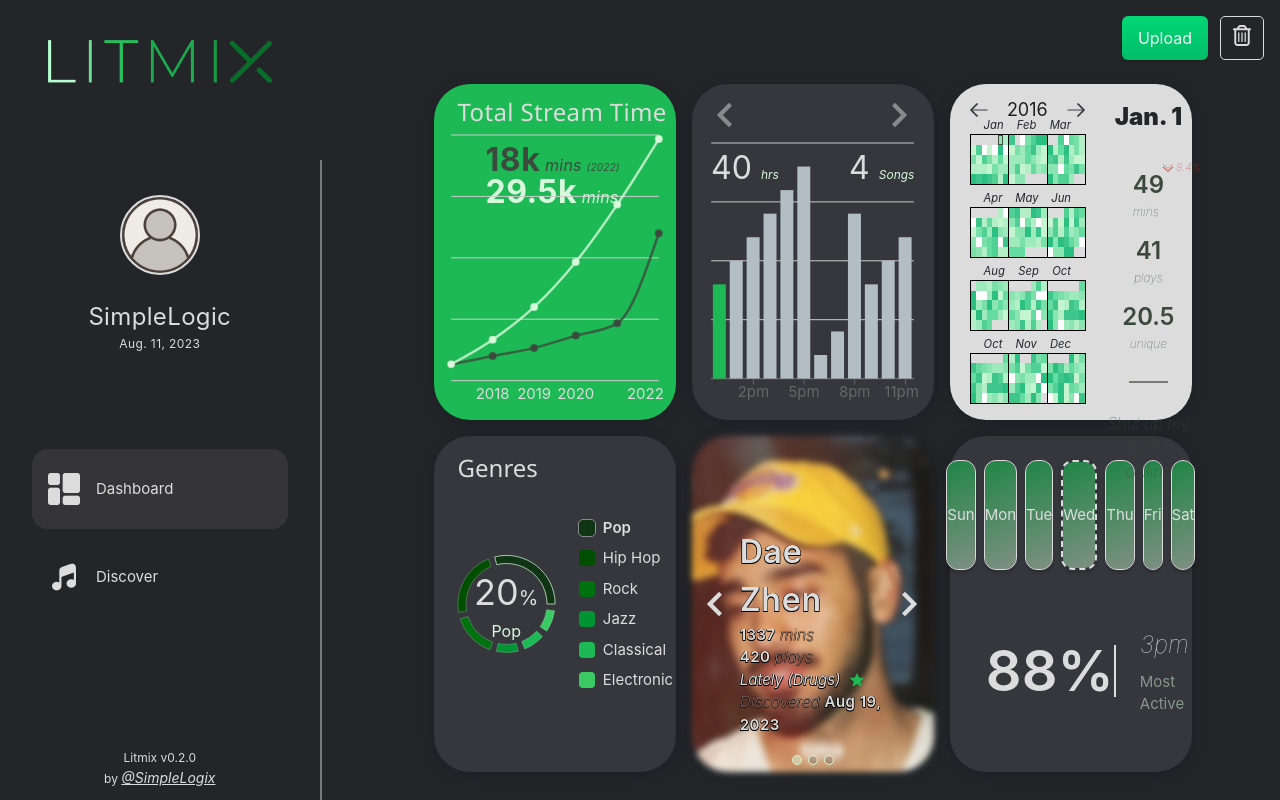
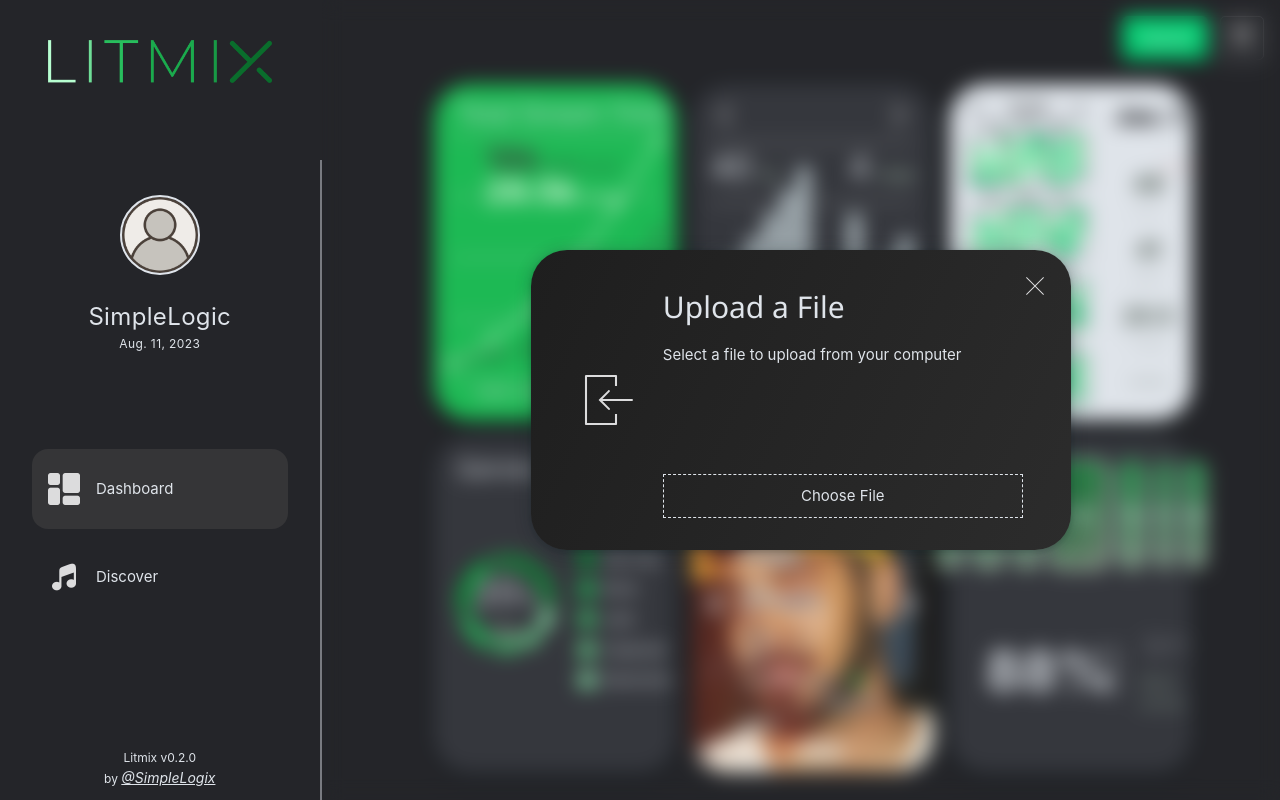
Before and after one commit to SimpleLogix/litmix, a React (Create React App) app: page / in a window 1280 px wide. Both pictures are taken after a click on the button "Upload". Built offline with nearby package versions, Linux system fonts and the light colour scheme.

Commit message:
stared working on upload

```diff
--- a/src/App.tsx
+++ b/src/App.tsx
@@ -107,6 +107,8 @@ function App() {
       <div className="main-frame center">
         {page === "Dashboard" ? <Dashboard data={data} /> : <Discover />}
       </div>
+
+
     </div>
   );
 }
--- a/src/components/Header.tsx
+++ b/src/components/Header.tsx
@@ -3,14 +3,20 @@ import React from "react";
 type Props = {
   title: string;
   action: string;
+  uploadOpenCallback?: () => void;
 };
 
-const Header = ({ title, action }: Props) => {
+const Header = ({ title, action, uploadOpenCallback }: Props) => {
   return (
     <div className="dashboard-header center">
       <div className="dashboard-title">{title}</div>
       <div className="dashboard-buttons">
-        <button className="dashboard-header-action-button">{action}</button>
+        <button
+          className="dashboard-header-action-button"
+          onClick={uploadOpenCallback}
+        >
+          {action}
+        </button>
         <button className="dashboard-header-delete-button">
           <img src={`${process.env.PUBLIC_URL}/assets/trash.svg`} alt="del" />
         </button>
--- /dev/null
+++ b/src/components/UploadBox.tsx
@@ -0,0 +1,65 @@
+import React, { useState } from "react";
+
+type Props = {
+  closeUploadCallback: () => void;
+};
+
+const PreUpload = ({ uploadCallback }: { uploadCallback: () => void }) => (
+  <div className="upload-button center" onClick={uploadCallback}>
+    Choose File
+  </div>
+);
+
+const UploadSelection = ({}) => (
+  <div className="upload-selection-root center">
+    <div className="file-name">
+      <img src={`${process.env.PUBLIC_URL}/assets/import.svg`} alt="" />
+      Data.JSON
+      <img src={`${process.env.PUBLIC_URL}/assets/close.svg`} alt="" />
+      <div>Upload</div>
+    </div>
+  </div>
+);
+
+const UploadBox = ({ closeUploadCallback }: Props) => {
+  const [uploadState, setUploadState] = useState<
+    "preupload" | "uploading" | "success" | "failure"
+  >("preupload");
+
+  return (
+    <div
+      className="upload-box card center"
+      onClick={(event) => event.stopPropagation()}
+    >
+      <div className="left center">
+        <img src={`${process.env.PUBLIC_URL}/assets/import.svg`} alt="" />
+      </div>
+
+      <div className="upload-box-content column">
+        <div>
+          <h2>Upload a File</h2>
+          <p>Select a file to upload from your computer</p>
+        </div>
+        {uploadState === "preupload" ? (
+          <PreUpload
+            uploadCallback={() => {
+              setUploadState("uploading");
+            }}
+          />
+        ) : uploadState === "uploading" ? (
+          <UploadSelection />
+        ) : null}
+      </div>
+
+      <div className="upload-box-close-wrapper">
+        <img
+          src={`${process.env.PUBLIC_URL}/assets/close.svg`}
+          alt=""
+          onClick={closeUploadCallback}
+        />
+      </div>
+    </div>
+  );
+};
+
+export default UploadBox;
--- a/src/components/dashboard/CardFour.tsx
+++ b/src/components/dashboard/CardFour.tsx
@@ -19,12 +19,12 @@ const GENRES = [
 ];
 
 const COLORS = [
-  "#103515",
-  "#004f00",
-  "#00710f",
-  "#009433",
+  "#007D2A",
+  "#039F38",
   "#1db954",
-  "#39ca63",
+  "#3DC46B",
+  "#66D58C",
+  "#88E6AA",
 ];
 
 const CardFour = (props: Props) => {
@@ -49,7 +49,7 @@ const CardFour = (props: Props) => {
           <PieChart>
             <Pie
               data={GENRES}
-              innerRadius={"60%"}
+              innerRadius={"54%"}
               outerRadius={"72%"}
               paddingAngle={8}
               dataKey="value"
--- a/src/pages/Dashboard.tsx
+++ b/src/pages/Dashboard.tsx
@@ -1,5 +1,6 @@
-import React from "react";
+import React, { useState } from "react";
 import "../styles/dashboard.css";
+import "../styles/upload.css";
 import Header from "../components/Header";
 import CardOne from "../components/dashboard/CardOne";
 import CardTwo from "../components/dashboard/CardTwo";
@@ -8,22 +9,46 @@ import CardFour from "../components/dashboard/CardFour";
 import CardFive from "../components/dashboard/CardFive";
 import CardSix from "../components/dashboard/CardSix";
 import { Data } from "../utils/globals";
+import UploadBox from "../components/UploadBox";
 
 type Props = {
   data: Data;
 };
 
 const Dashboard = ({ data }: Props) => {
+  const [isUploadOpen, setIsUploadOpen] = useState(false);
+
+  const handleUploadOpen = () => {
+    setIsUploadOpen(!isUploadOpen);
+  };
+
+  const handleRootClick = () => {
+    if (isUploadOpen) {
+      setIsUploadOpen(false);
+    }
+  };
+
+  const closeUploadCallback = () => {
+    setIsUploadOpen(false);
+  };
+
   return (
-    <div className="dashboard-root column">
-      <Header title="" action="Upload"></Header>
+    <div className="dashboard-root column" onClick={handleRootClick}>
+      <div className={`upload-root center ${isUploadOpen ? "" : "hidden"}`}>
+        <UploadBox closeUploadCallback={closeUploadCallback} />
+      </div>
+      <Header
+        title=""
+        action="Upload"
+        uploadOpenCallback={handleUploadOpen}
+      ></Header>
       <div className="dashboard-body">
         <CardOne />
         <CardTwo hourlyData={data.hourlyData} />
         <CardThree heatmapData={data.heatmapData} />
         <CardFour />
         <CardFive topArtistsData={data.topArtistsData} />
-        <CardSix weekdayData={data.weekdayData}/>
+        <CardSix weekdayData={data.weekdayData} />
       </div>
     </div>
   );
--- a/src/styles/app.css
+++ b/src/styles/app.css
@@ -1,6 +1,6 @@
 :root {
     --dark: #1e1e1e;
-    --light: #dcdcdd;
+    --light: #dfe4ea;
     --light-opaque: rgba(220, 220, 221, 0.5);
     --green: #1db954;
     --green-opaque: rgba(29, 185, 84, 0.65);
@@ -13,6 +13,8 @@
     --mint-opaque: rgba(216, 249, 219, 0.5);
 
     --empty: #b2bec3;
+
+    --grey-gradient: linear-gradient(-65deg, #2c2c2c 0%, #1e1e1e 100%);
 
     --size: 50px;
 
@@ -74,3 +76,8 @@ html {
         -0.5px 0.5px 0 #000,
         0.5px 0.5px 0 #000;
 }
+
+.hidden {
+    display: none;
+    backdrop-filter: blur(0px);
+}
--- a/src/styles/card-six.css
+++ b/src/styles/card-six.css
@@ -25,6 +25,7 @@
     cursor: pointer;
     box-shadow: rgba(0, 0, 0, 0.15) 0px 3px 3px 0px;
     background: linear-gradient(-25deg, var(--mint-opaque), var(--green-opaque)) 10% 10% no-repeat padding-box, var(--bg) 10% 10% no-repeat padding-box;
+    transition: padding 0.2s ease-in;
 }
 
 .weekday-box:hover {
@@ -57,5 +58,7 @@
 }
 
 .active-weekday{
-    border: 2px dashed var(--light);
+    background-color: black;
+    border: 2.5px solid white;
+    padding: 12px
 }
--- a/src/styles/dashboard.css
+++ b/src/styles/dashboard.css
@@ -1,4 +1,5 @@
 .dashboard-root {
+    position: relative;
     width: 100%;
     height: 100%;
     display: flex;
--- /dev/null
+++ b/src/styles/upload.css
@@ -0,0 +1,83 @@
+.upload-root {
+    position: absolute;
+    width: 100%;
+    height: 100%;
+    z-index: 1000;
+    backdrop-filter: blur(10px);
+    transition: backdrop-filter 1s ease;
+}
+
+.upload-box {
+    width: 540px;
+    height: 300px;
+    background: var(--grey-gradient);
+    justify-content: space-between;
+    padding: 24px;
+}
+
+.upload-box-content {
+    width: 100%;
+    height: 100%;
+    display: flex;
+    justify-content: space-between;
+    padding-bottom: 8px;
+}
+
+.upload-box-close-wrapper>img {
+    width: 24px;
+    cursor: pointer;
+}
+
+.upload-box-close-wrapper {
+    height: 100%;
+    display: flex;
+    align-items: flex-start;
+}
+
+.upload-box>.left {
+    width: 30%;
+}
+
+.upload-button {
+    width: 100%;
+    height: 44px;
+    border: 1px dashed var(--light);
+    user-select: none;
+    cursor: pointer;
+}
+
+.upload-button:hover {
+    background-color: var(--forest-opaque);
+}
+
+.upload-selection-root{
+    width: 100%;
+    animation: fadeIn 0.5s ease;
+
+}
+
+@keyframes fadeIn {
+    from {
+      opacity: 0;
+      transform: translateY(-20px);
+    }
+    to {
+      opacity: 1;
+      transform: translateY(0);
+    }
+  }
+
+  .file-name{
+    width: 75%;
+    height: 44px;
+  }
+
+  .file-name>img {
+    width: 16px;
+  }
+
+  .file-name>div{
+    width: 96px;
+    height: 44px;
+    background: var(--bg2);
+  }
```
Also changed, not shown: public/assets/close.svg (added), public/assets/import.svg (added).
